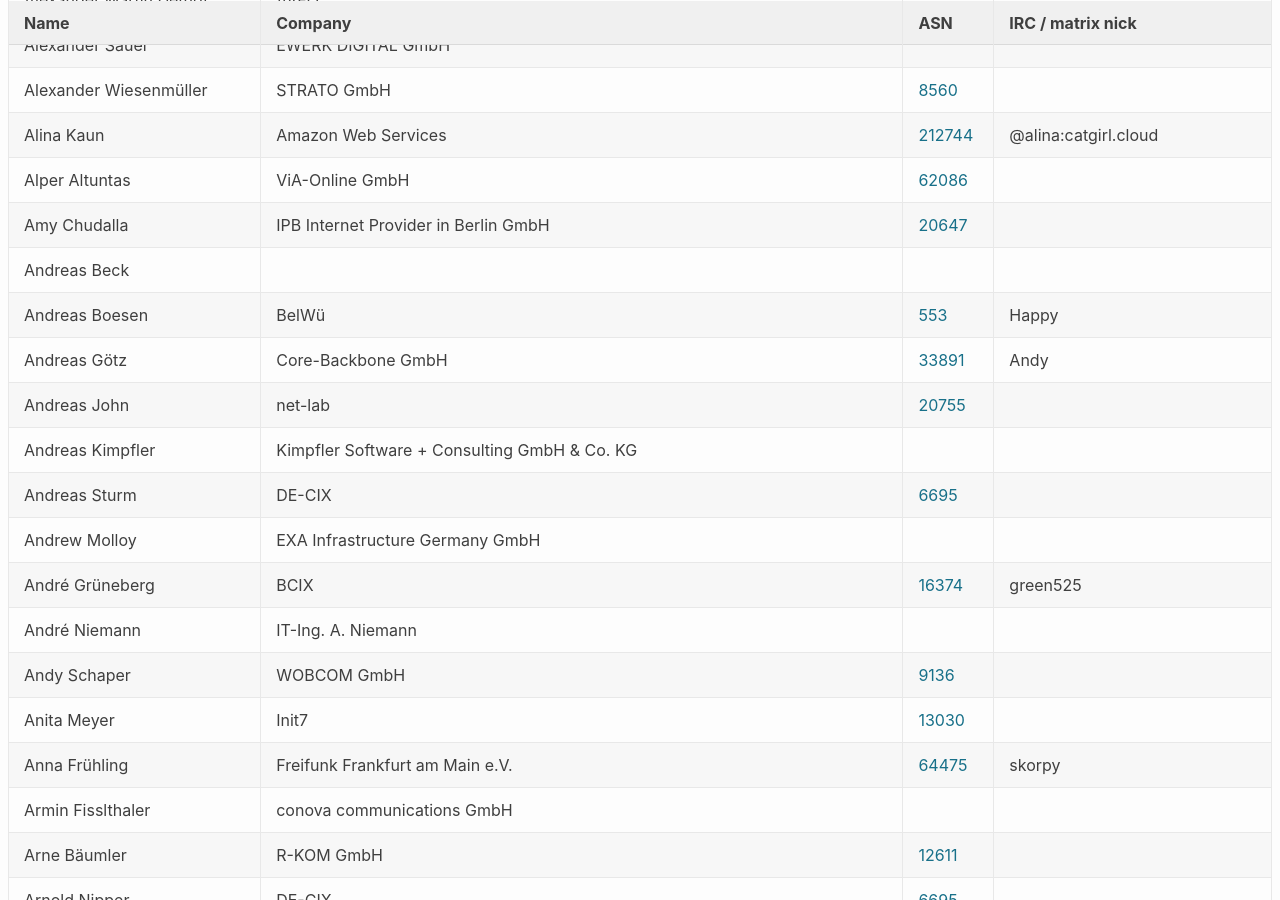
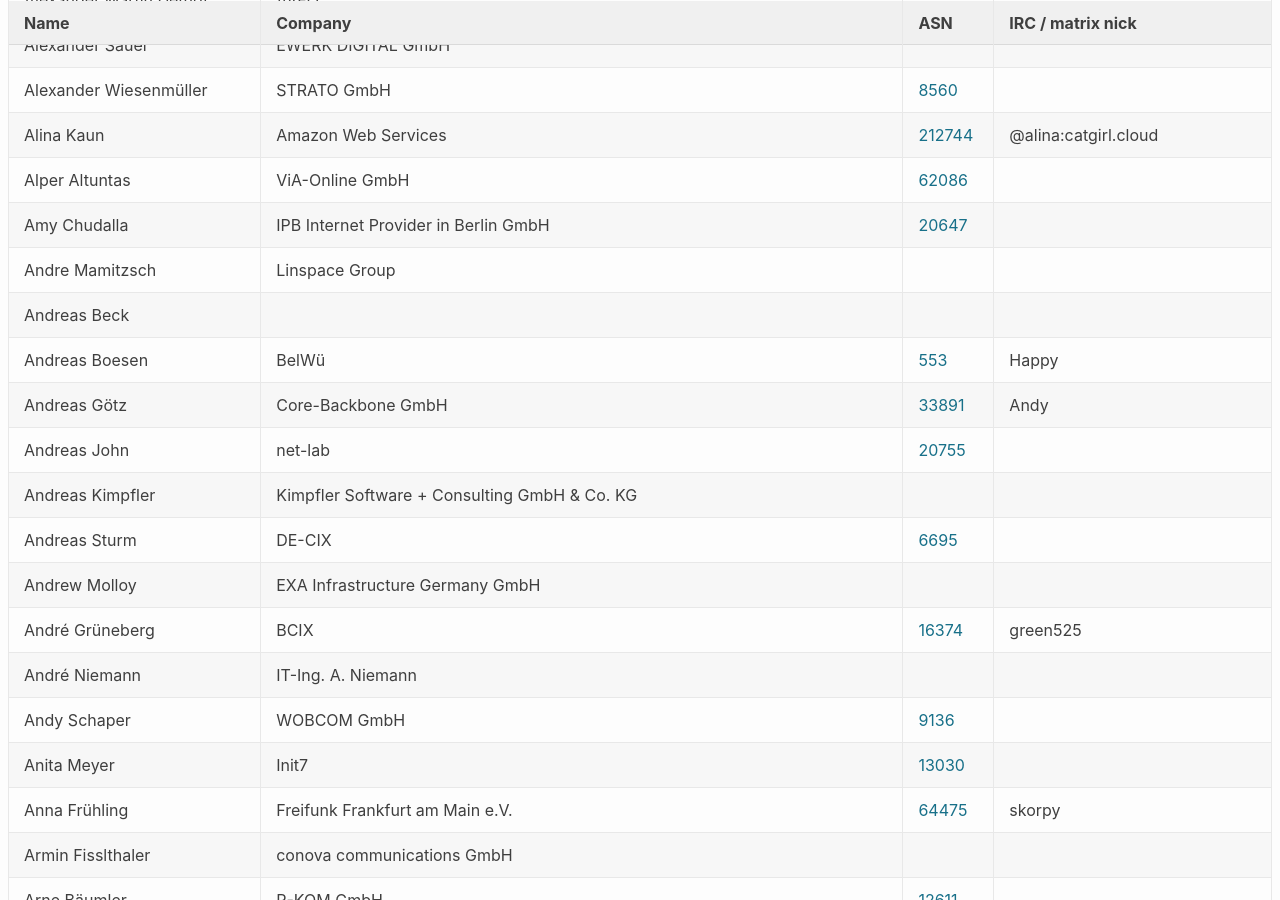
Before and after one commit to denog/pretix-attendeelist, a Jekyll site: the page built from denog17/index.markdown, in a window 1280 px wide and 900 px high, scrolled down 469 px. Built offline with Jekyll 4.4.1, drawn with Linux system fonts in a browser that asks for light colours.

Commit message:
Latest data: Sun Aug  3 06:12:11 UTC 2025

```diff
--- a/_data/attendees_denog17_onsite.json
+++ b/_data/attendees_denog17_onsite.json
@@ -114,6 +114,12 @@
     "asn": "16374"
   },
   {
+    "name": "Andre Mamitzsch",
+    "company": "Linspace Group",
+    "irc": null,
+    "asn": null
+  },
+  {
     "name": "André Niemann",
     "company": "IT-Ing.  A. Niemann",
     "irc": null,
```
